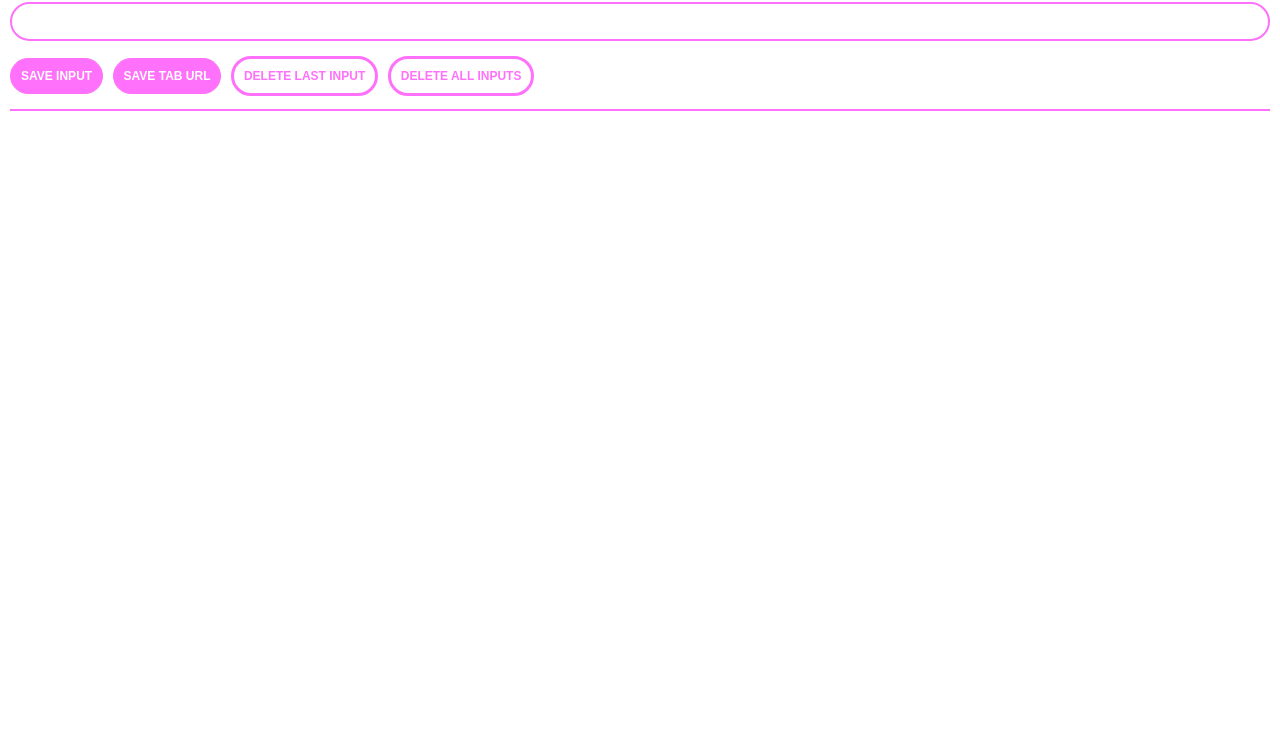
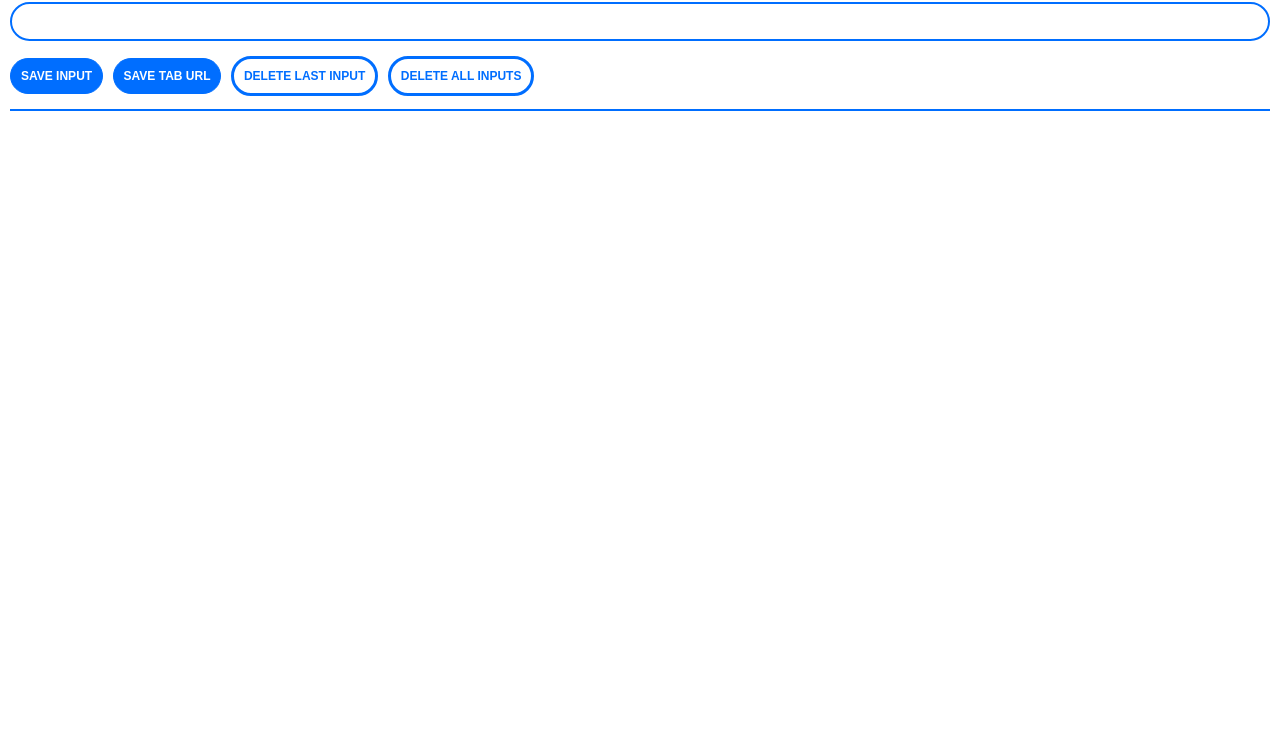
Before and after one commit to ka-9/Chrome-Extension, a browser extension: page index.html in a window 1280 px wide. Shown: the part 62-800 px from the top of the page. Drawn offline with nearby package versions, Linux system fonts and the light colour scheme.

Commit message:
modified root color

```diff
--- a/main.css
+++ b/main.css
@@ -1,5 +1,5 @@
 :root {
-    --primary-color: #ff71fa;
+    --primary-color: #006eff;
 }
 
 * {
```
